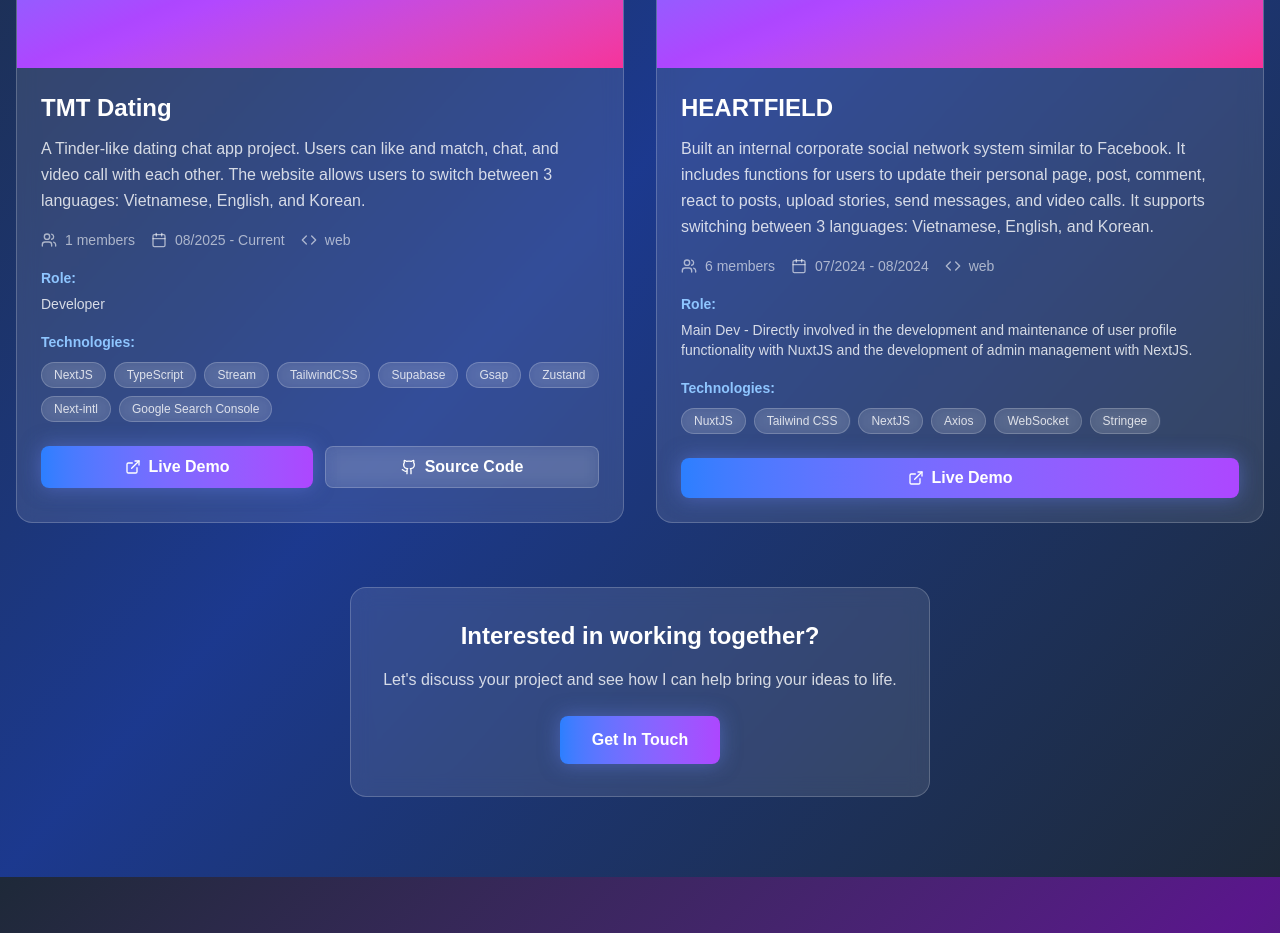
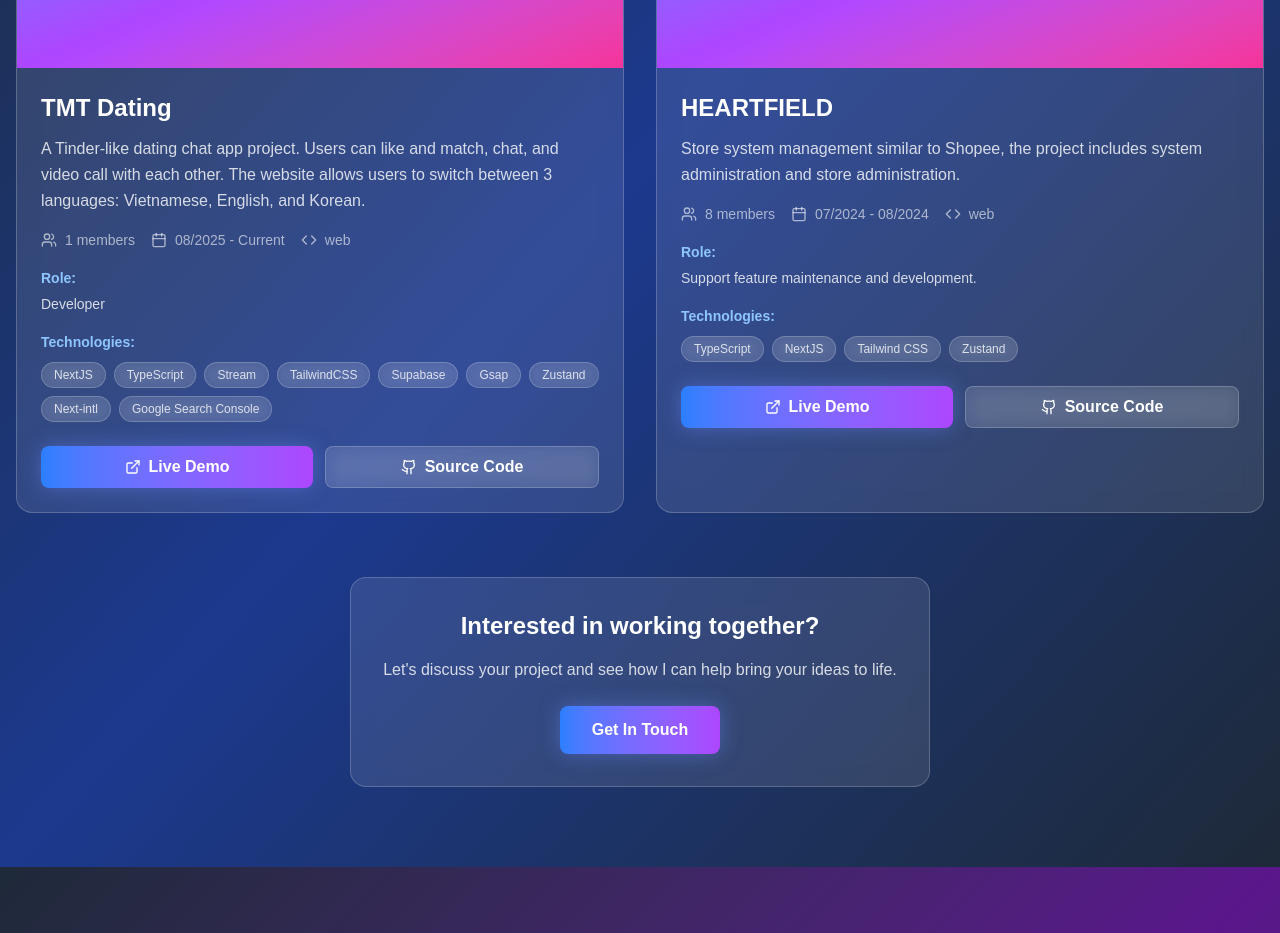
Before and after one commit to tranminhthang1606/TMT_Portfolio, a Next.js app: page / in a window 1280 px wide. Shown: the part 7520-8453 px from the top of the page. Built offline with nearby package versions, Linux system fonts and the light colour scheme.

Commit message:
fix: information of Heartfield in Featured Projects

```diff
--- a/src/data/portfolio.ts
+++ b/src/data/portfolio.ts
@@ -202,12 +202,13 @@ export const projects: Project[] = [
   {
     id: "heartfield",
     title: "HEARTFIELD",
-    description: "Built an internal corporate social network system similar to Facebook. It includes functions for users to update their personal page, post, comment, react to posts, upload stories, send messages, and video calls. It supports switching between 3 languages: Vietnamese, English, and Korean.",
-    technologies: ["NuxtJS", "Tailwind CSS", "NextJS", "Axios", "WebSocket", "Stringee"],
+    description: "Store system management similar to Shopee, the project includes system administration and store administration.",
+    technologies: ["TypeScript", "NextJS", "Tailwind CSS", "Zustand"],
     image: "/projects/heartfield.jpg",
     live: "https://shop.heartfield.co.kr/",
-    teamSize: 6,
-    role: "Main Dev - Directly involved in the development and maintenance of user profile functionality with NuxtJS and the development of admin management with NextJS.",
+    github: "https://admin.heartfield.co.kr/",
+    teamSize: 8,
+    role: "Support feature maintenance and development.",
     period: "07/2024 - 08/2024",
     category: "web"
   }
```
